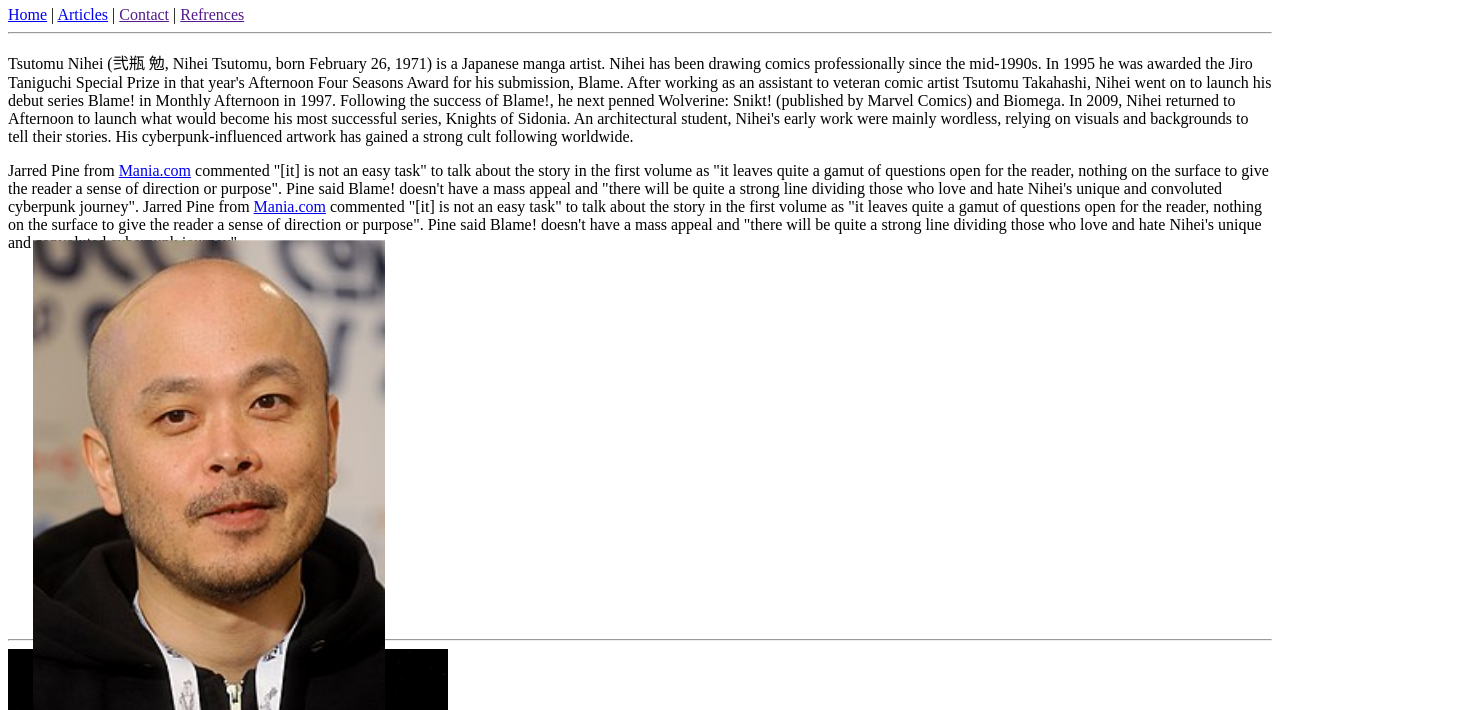
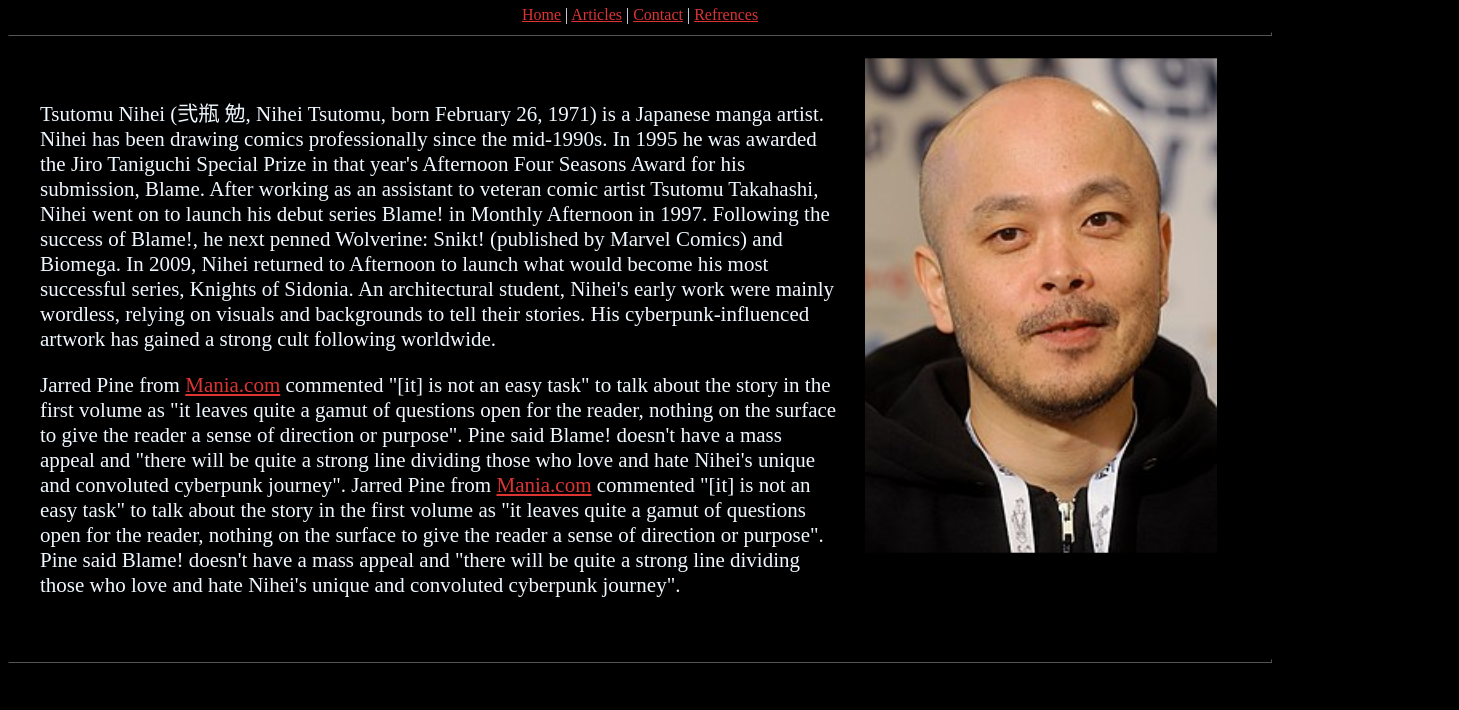
Before and after one commit to HiraishKumar/KillyDaviel.github.io, a plain HTML site: page Blame.html in a window 1280 px wide. Shown: the part 80-790 px from the top of the page, 1459 px wide, since content can reach past the window. Drawn offline with Linux system fonts and the light colour scheme.

Commit message:
fixed style sheet links

```diff
--- a/Blame.html
+++ b/Blame.html
@@ -4,7 +4,7 @@
   <meta charset="UTF-8">
   <meta name="viewport" content="width=device-width, initial-scale=1.0">
   <title>The Blog</title>
-  <link rel="stylesheet" href="Styles\test.css">
+  <link rel="stylesheet" href="Styles\index.css">
   <script> src="killy.js"</script>
 </head>
 <body>
```
Also changed, not shown: blog.html (+1 -1 lines).
